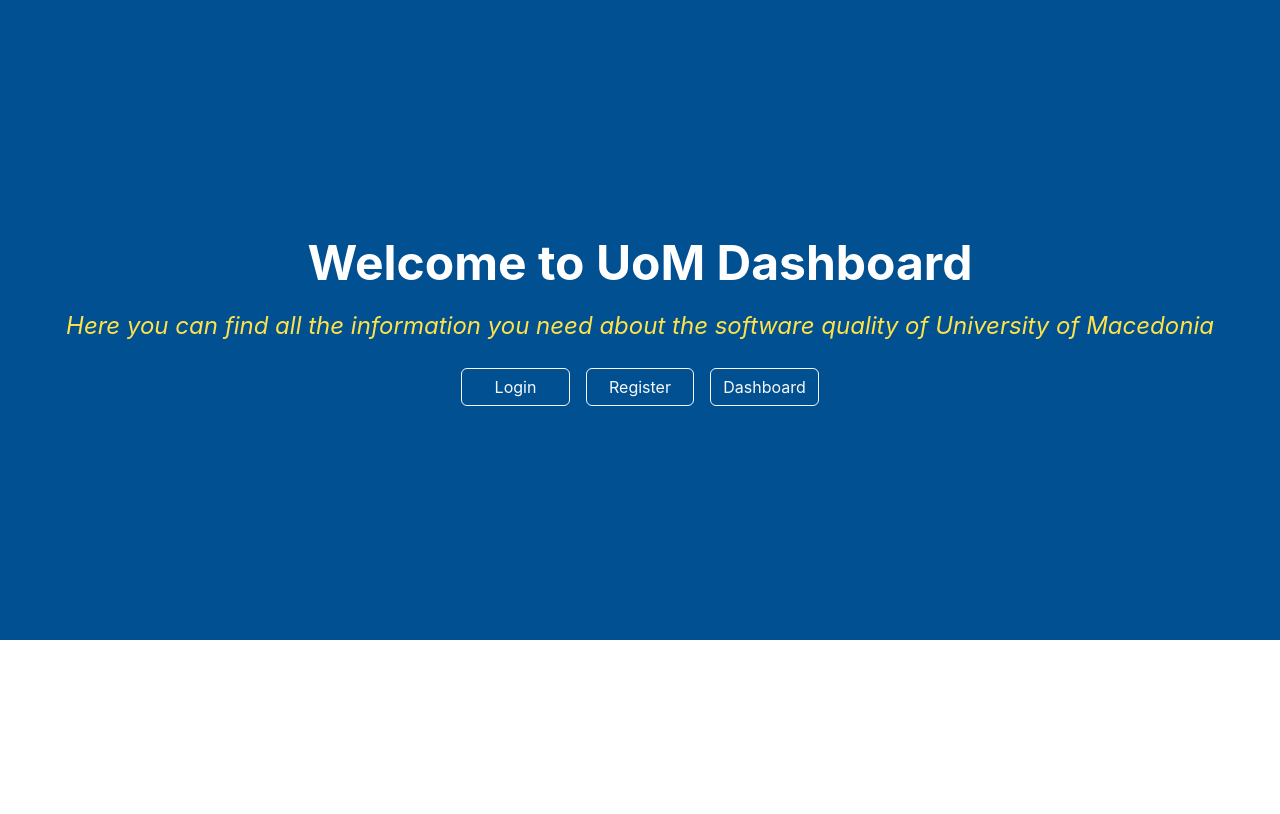
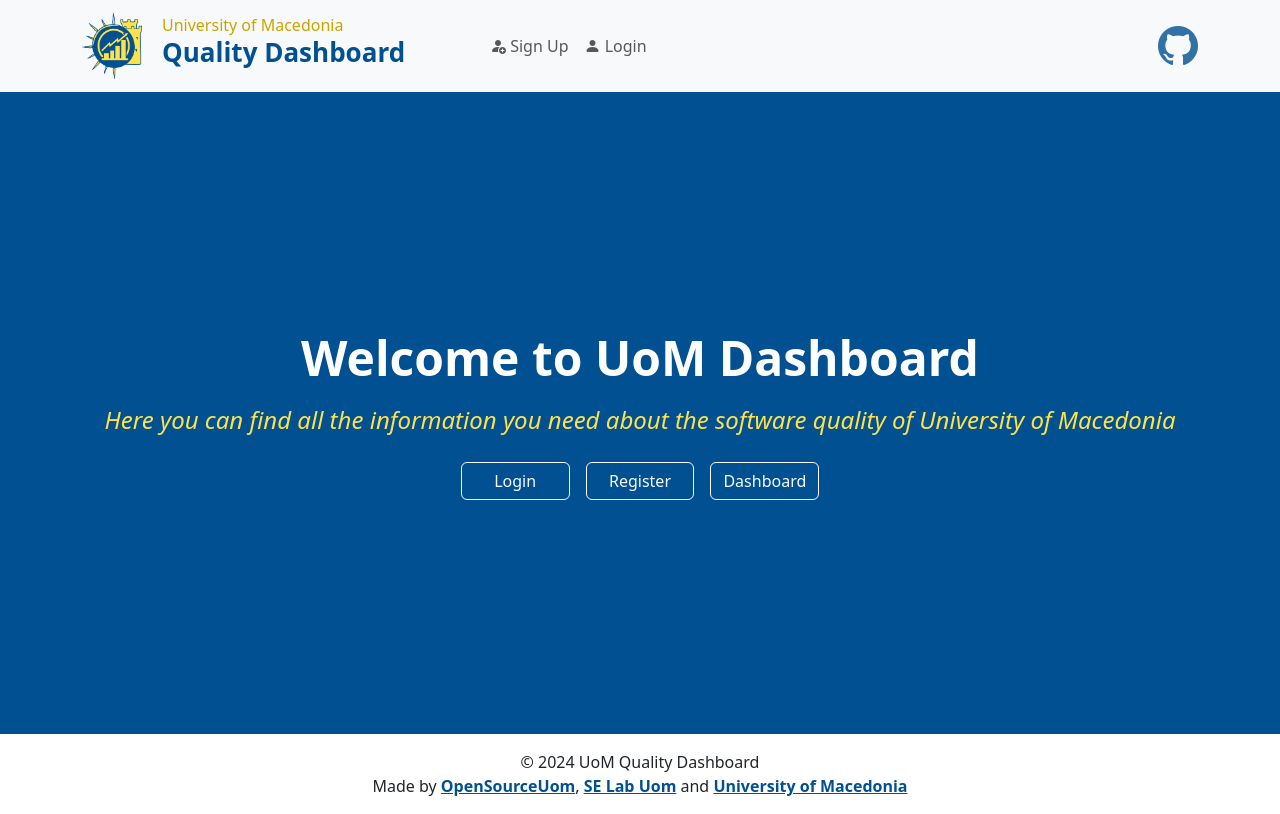
Before and after one commit to SE-UoM/quality-dashboard, a React (Vite) app in the folder frontend/SW-Quality-Dashboard/: page / in a window 1280 px wide. Built offline with nearby package versions, Linux system fonts and the light colour scheme.

Commit message:
Fix navbar bug

```diff
--- a/frontend/SW-Quality-Dashboard/src/App.tsx
+++ b/frontend/SW-Quality-Dashboard/src/App.tsx
@@ -22,7 +22,8 @@ import NotFoundPage from "./pages/NotFoundPage/NotFoundPage.tsx";
 const baseApiUrl = import.meta.env.VITE_API_BASE_URL
 
 function App() {
-    const isVerifyPage = window.location.pathname.includes('verify');
+    const isVerifyPage = useLocation().pathname.includes('verify');
+    const isDashboardPage = useLocation().pathname.includes('dashboard');
 
     const [accessToken] = useLocalStorage<string>('accessToken', '');
     const [isAuthenticated] = useAuthenticationCheck(accessToken)
@@ -48,15 +49,14 @@ function App() {
 
     return (
         <>
-            <ChakraProvider>
-                {!isVerifyPage || !isDashboardPage &&
+                {!isVerifyPage && !isDashboardPage &&
                     <DashboardNavbar
                         isAuthenticated={isAuthenticated}
                         isAdmin={isAdmin}
                     />
                 }
 
-                <BrowserRouter>
+
                     <Routes>
                         {/* Public Routes */}
                         <Route path="/">
@@ -79,10 +79,8 @@ function App() {
                             )}
                         </Route>
                     </Routes>
-                </BrowserRouter>
 
-                {!isVerifyPage || !isDashboardPage && <Footer />}
-            </ChakraProvider>
+                    {!isVerifyPage && !isDashboardPage && <Footer />}
         </>
     )
 }
--- a/frontend/SW-Quality-Dashboard/src/main.tsx
+++ b/frontend/SW-Quality-Dashboard/src/main.tsx
@@ -2,6 +2,7 @@ import React from 'react'
 import ReactDOM from 'react-dom'
 import App from './App'
 import {createTheme, ThemeProvider} from "@mui/material";
+import {BrowserRouter} from "react-router-dom";
 
 const theme = createTheme({
     palette: {
@@ -12,7 +13,9 @@ const theme = createTheme({
 
 ReactDOM.render(
     <ThemeProvider theme={theme}>
-      <App />
+        <BrowserRouter>
+            <App />
+        </BrowserRouter>
     </ThemeProvider>,
     document.getElementById('root')
 )
```
